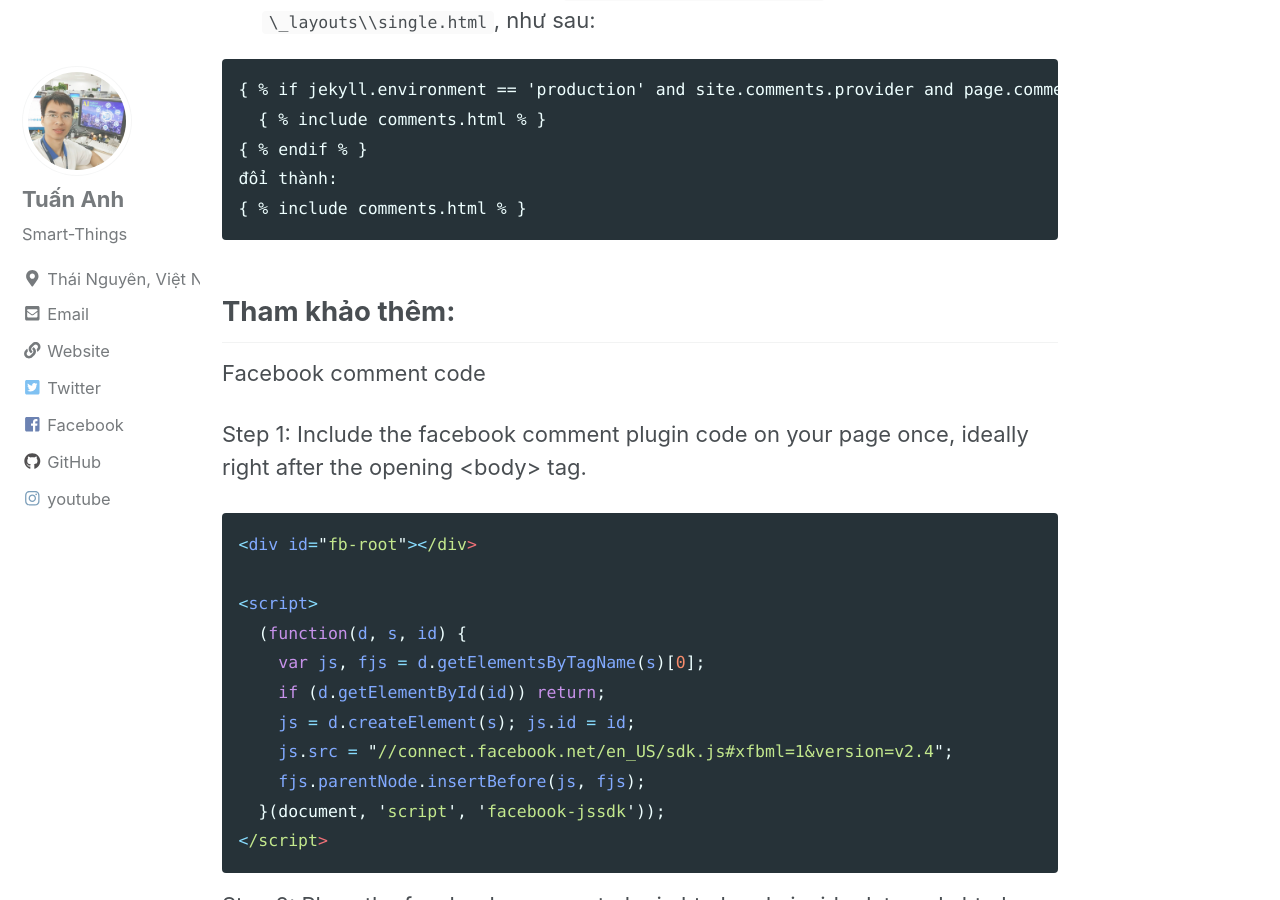
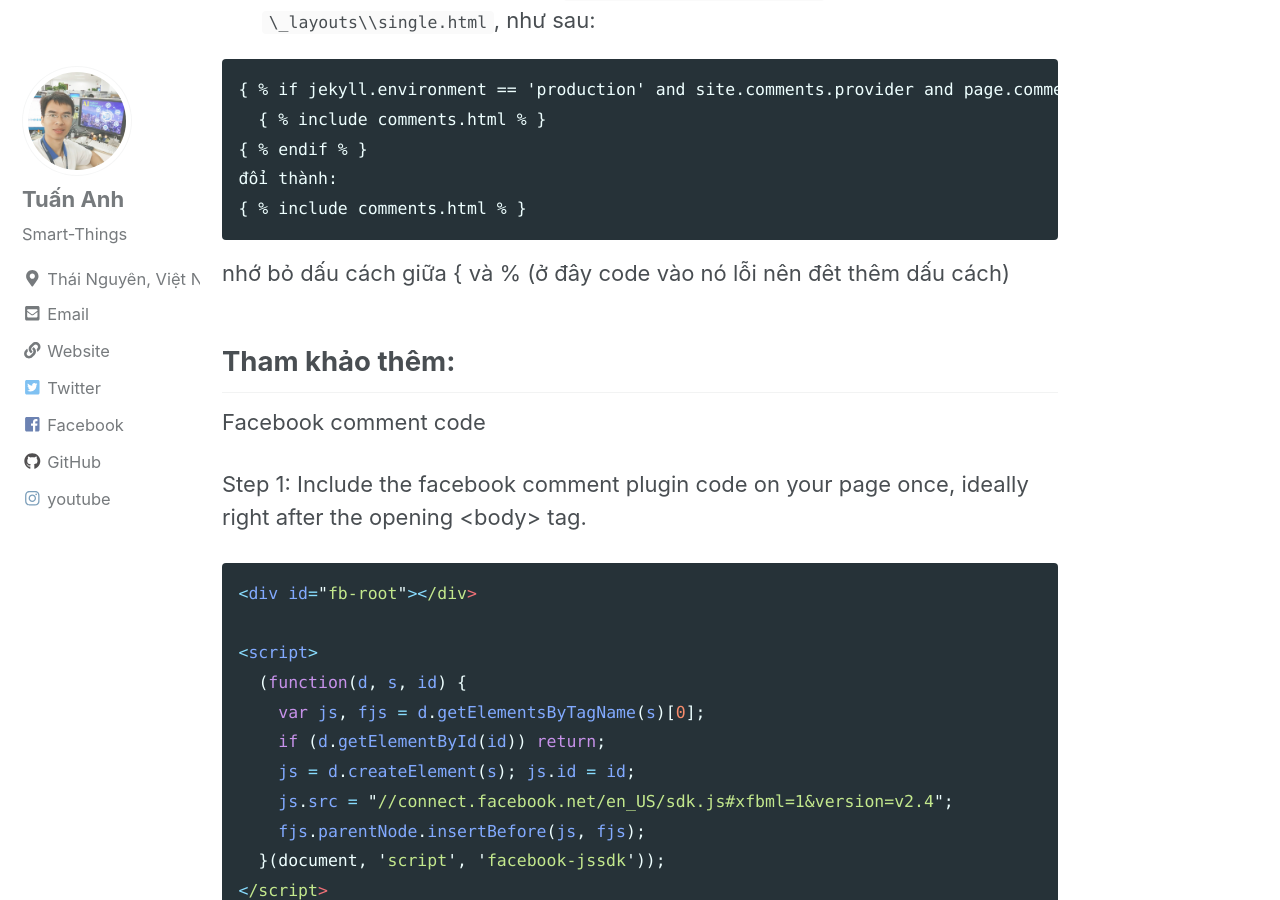
Before and after one commit to holianh/holianh.github.io, a Jekyll site: the page built from _posts/2018-12-24---FaceBook-comments-in-pages.md, in a window 1280 px wide and 900 px high, scrolled down 669 px. Built offline with Jekyll 4.4.1, drawn with Linux system fonts in a browser that asks for light colours; nearby versions of some CDN libraries.

Commit message:
thèm cháo gà

````diff
--- a/_posts/2018-12-24---FaceBook-comments-in-pages.md
+++ b/_posts/2018-12-24---FaceBook-comments-in-pages.md
@@ -29,6 +29,7 @@ tags:
 đổi thành:
 { % include comments.html % }
 ```
+nhớ bỏ dấu cách giữa { và % (ở đây code vào nó lỗi nên đêt thêm dấu cách)
 
 ## Tham khảo thêm:
 
````
